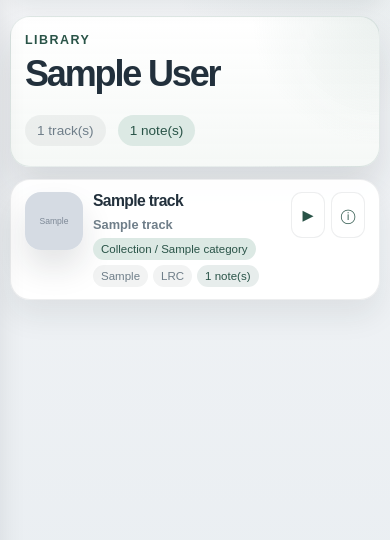
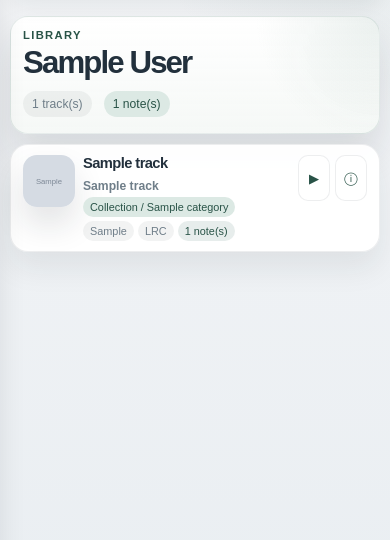
Before and after one commit to ZhehuaZhu/moments-library, a Flask app: page /music in a window 390 px wide. Shown: the part 144-684 px from the top of the page. Run offline with Flask 3, Linux system fonts and the light colour scheme; tables that the repository leaves empty hold one stand-in row (values such as "Sample post"); grey boxes marked "Sample" are stand-in pictures; parts of the project's set-up code (start-up, migrations or seed data) failed here and were passed over; some libraries are stand-ins or nearby versions.

Commit message:
音乐模块的标题页优化尺寸

```diff
--- a/app/static/css/modules/library.css
+++ b/app/static/css/modules/library.css
@@ -2353,71 +2353,12 @@
 
 @media (max-width: 720px) {
     .page-header.page-header--music-library {
-        padding: 18px 16px;
+        padding: 16px 14px;
         border-radius: 22px;
     }
 
     .page-header.page-header--music-library h1 {
-        font-size: clamp(2rem, 8vw, 2.7rem);
-    }
-
-    .track-row {
-        padding: 14px 16px;
-        border-radius: 22px;
-    }
-
-    .track-row__primary {
-        grid-template-columns: 68px minmax(0, 1fr) auto;
-        gap: 12px;
-        align-items: flex-start;
-    }
-
-    .track-row__cover {
-        width: 68px;
-        height: 68px;
-        border-radius: 18px;
-    }
-
-    .track-row__title {
-        font-size: 1.02rem;
-    }
-
-    .track-row__artist {
-        font-size: 0.86rem;
-    }
-
-    .track-row__summary {
-        font-size: 0.86rem;
-    }
-
-    .track-row__meta .badge {
-        padding: 6px 9px;
-        font-size: 0.75rem;
-    }
-
-    .track-row__action {
-        width: 36px;
-        height: 36px;
-        border-radius: 12px;
-    }
-}
-
-@media (max-width: 540px) {
-    .music-library-page {
-        gap: 12px;
-    }
-
-    .page-header.page-header--music-library {
-        padding: 16px 14px;
-        border-radius: 20px;
-    }
-
-    .page-header.page-header--music-library h1 {
-        font-size: clamp(1.85rem, 10vw, 2.25rem);
-    }
-
-    .music-library-page__headline .eyebrow {
-        margin-bottom: 6px;
+        font-size: clamp(1.75rem, 7vw, 2.25rem);
     }
 
     .track-row {
@@ -2426,22 +2367,15 @@
     }
 
     .track-row__primary {
-        grid-template-columns: 58px minmax(0, 1fr) auto;
+        grid-template-columns: 60px minmax(0, 1fr) auto;
         gap: 10px;
+        align-items: flex-start;
     }
 
     .track-row__cover {
-        width: 58px;
-        height: 58px;
+        width: 60px;
+        height: 60px;
         border-radius: 16px;
-    }
-
-    .track-row__main {
-        gap: 5px;
-    }
-
-    .track-row__title-row {
-        gap: 6px;
     }
 
     .track-row__title {
@@ -2453,20 +2387,12 @@
     }
 
     .track-row__summary {
-        display: none;
-    }
-
-    .track-row__meta {
-        gap: 5px;
+        font-size: 0.82rem;
     }
 
     .track-row__meta .badge {
         padding: 5px 8px;
         font-size: 0.72rem;
-    }
-
-    .track-row__actions {
-        gap: 6px;
     }
 
     .track-row__action {
@@ -2474,8 +2400,102 @@
         height: 34px;
         border-radius: 11px;
     }
+}
+
+@media (max-width: 540px) {
+    .music-library-page {
+        gap: 10px;
+    }
+
+    .page-header.page-header--music-library {
+        padding: 12px 12px;
+        border-radius: 18px;
+        display: grid;
+        grid-template-columns: minmax(0, 1fr);
+        gap: 10px;
+    }
+
+    .page-header.page-header--music-library h1 {
+        font-size: clamp(1.55rem, 8vw, 1.95rem);
+    }
+
+    .music-library-page__headline .eyebrow {
+        margin-bottom: 4px;
+        font-size: 0.7rem;
+    }
+
+    .music-library-page__actions {
+        gap: 8px;
+        justify-items: start;
+    }
+
+    .music-library-page__stats .stat-chip {
+        padding: 6px 9px;
+        font-size: 0.76rem;
+    }
+
+    .music-library-page__actions .button {
+        min-height: 36px;
+        padding: 7px 12px;
+        font-size: 0.86rem;
+    }
+
+    .track-row {
+        padding: 10px 12px;
+        border-radius: 18px;
+    }
+
+    .track-row__primary {
+        grid-template-columns: 52px minmax(0, 1fr) auto;
+        gap: 8px;
+    }
+
+    .track-row__cover {
+        width: 52px;
+        height: 52px;
+        border-radius: 14px;
+    }
+
+    .track-row__main {
+        gap: 3px;
+    }
+
+    .track-row__title-row {
+        gap: 4px;
+    }
+
+    .track-row__title {
+        font-size: 0.92rem;
+    }
+
+    .track-row__artist {
+        font-size: 0.76rem;
+    }
+
+    .track-row__summary {
+        display: none;
+    }
+
+    .track-row__meta {
+        gap: 4px;
+    }
+
+    .track-row__meta .badge {
+        padding: 4px 7px;
+        font-size: 0.68rem;
+    }
+
+    .track-row__actions {
+        gap: 5px;
+    }
+
+    .track-row__action {
+        width: 32px;
+        height: 32px;
+        border-radius: 10px;
+    }
 
     .track-row__action span {
-        font-size: 0.9rem;
-    }
-}
+        font-size: 0.82rem;
+    }
+}
```
